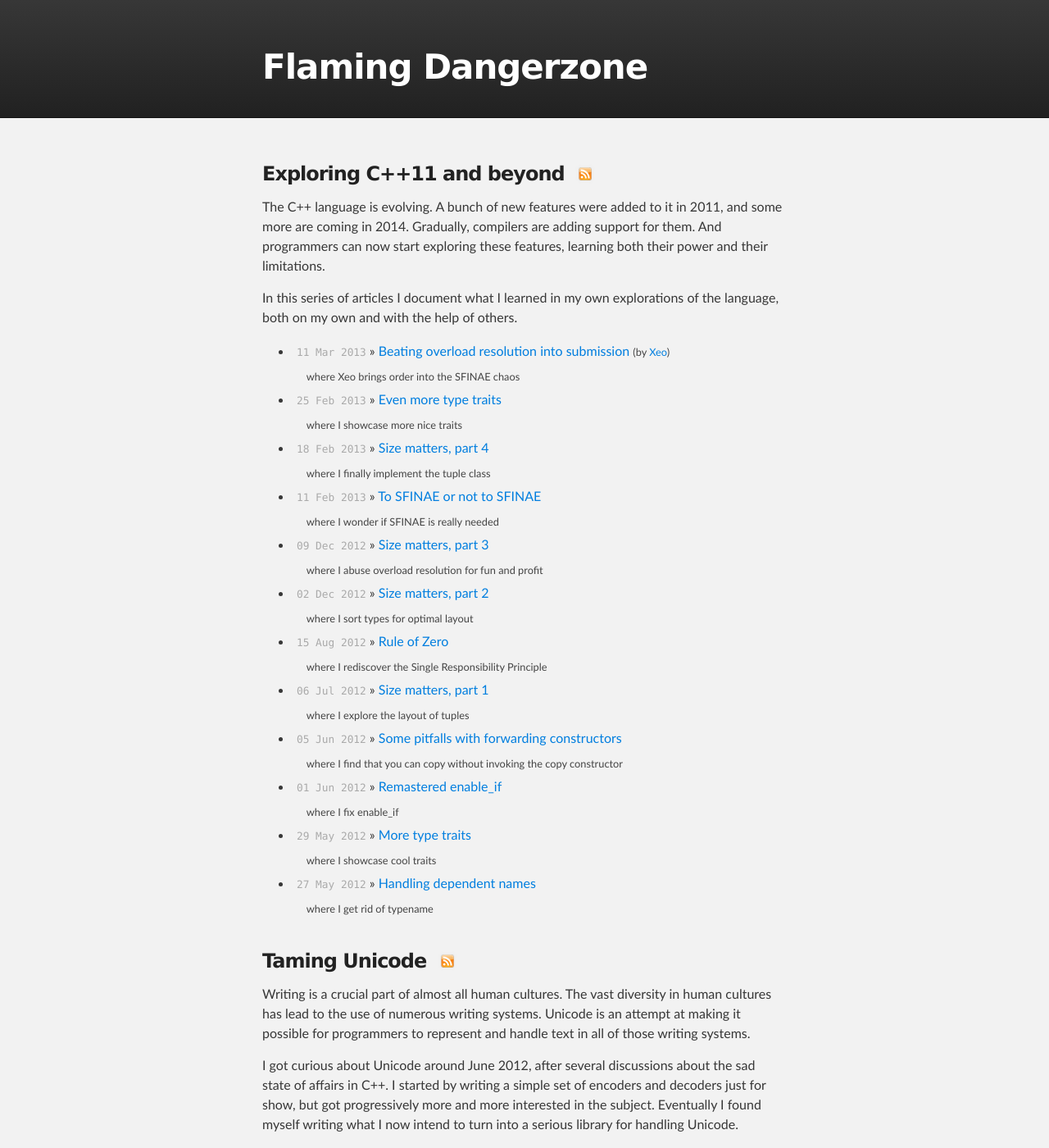
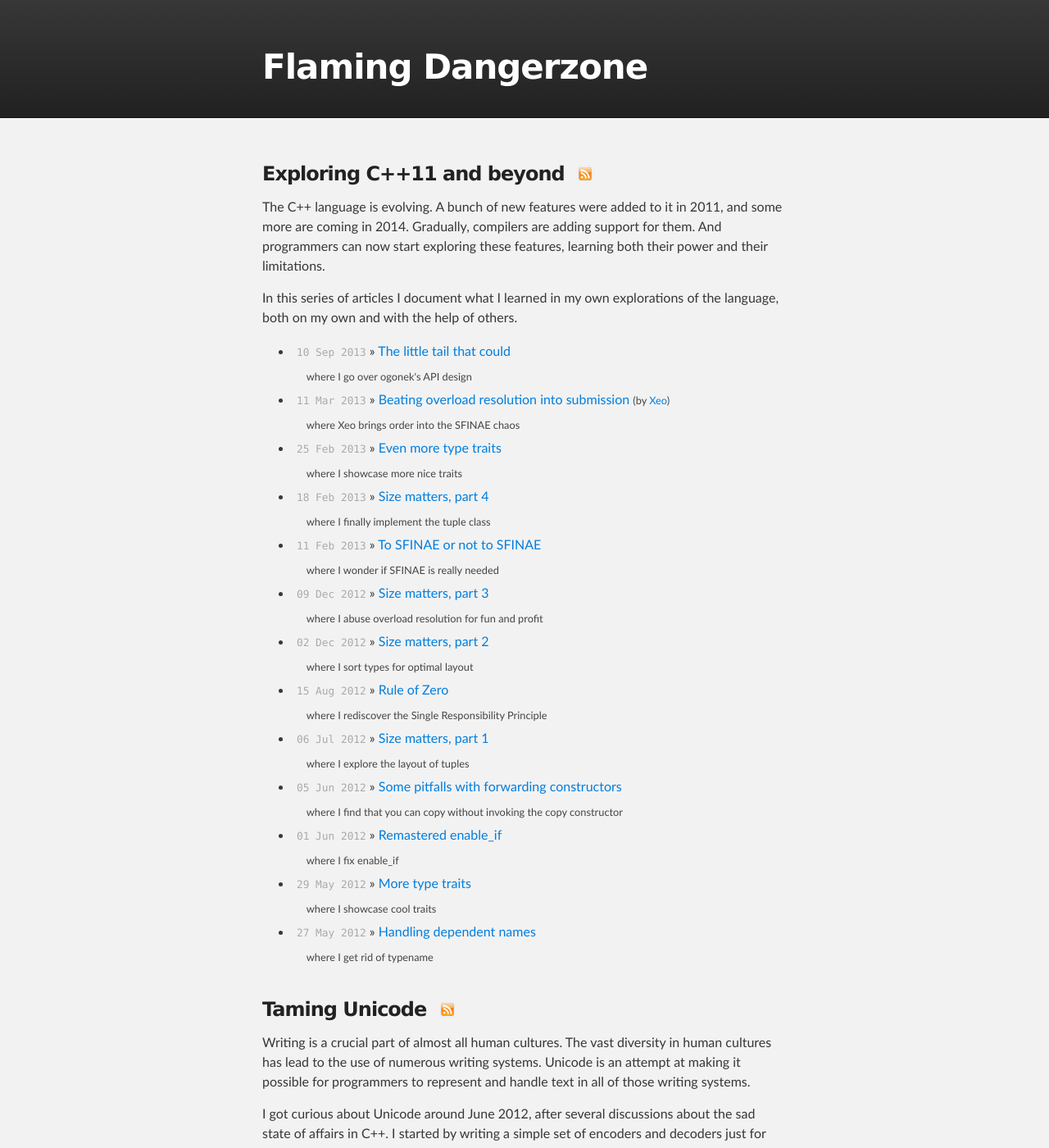
Before and after one commit to rmartinho/flamingdangerzone, a Jekyll site: the page built from index.html, in a window 1280 px wide and 1400 px high. Shown: the whole window at 82% size. Built offline with Jekyll 4.4.1, drawn with Linux system fonts in a browser that asks for light colours; Markdown is read by kramdown in place of the engine named in the settings; some of the changed text lies outside the part shown.

Commit message:
'The little tail that could' has two categories

```diff
--- a/_posts/unicode/2013-09-10-towards-nice-apis.markdown
+++ b/_posts/unicode/2013-09-10-towards-nice-apis.markdown
@@ -1,8 +1,9 @@
 ---
 layout: post
 title: The little tail that could
-categories: unicode
-short: where I expound upon ogonek's design goals
+categories: [unicode, cxx11]
+short: where I go over ogonek's API design
+last_edit: 9 September 2014
 published: true
 ---
 
```
